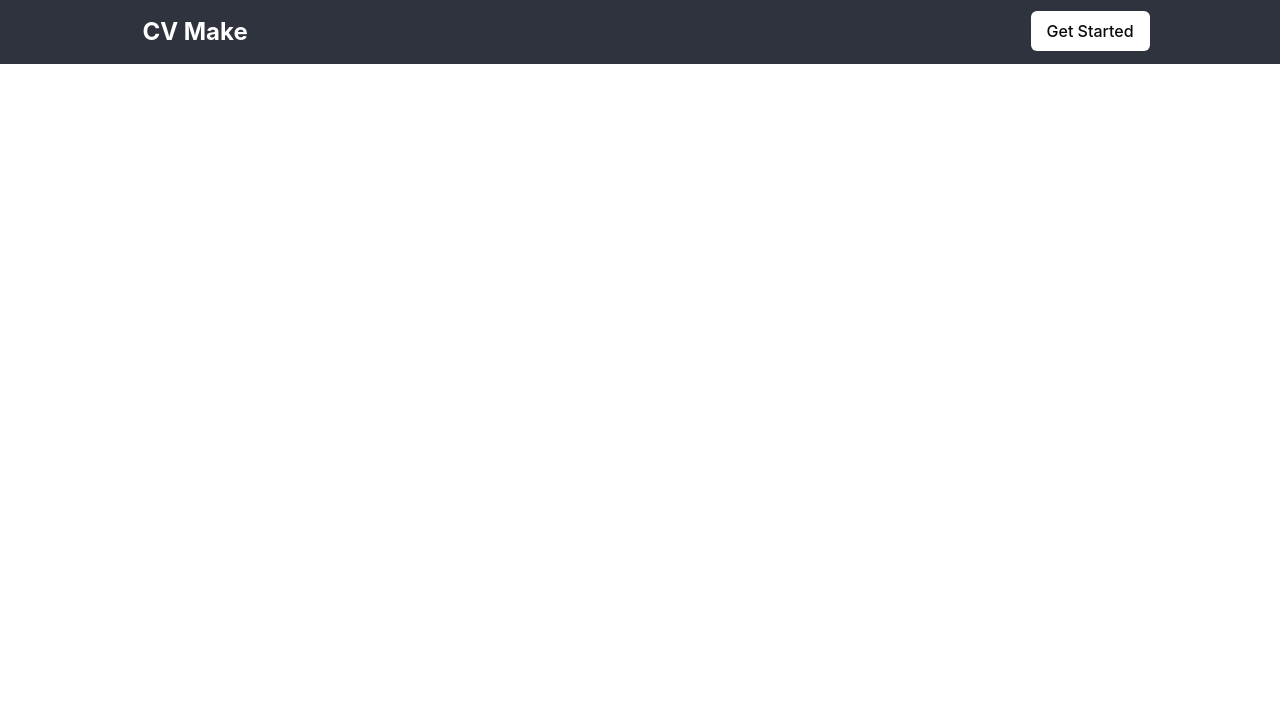
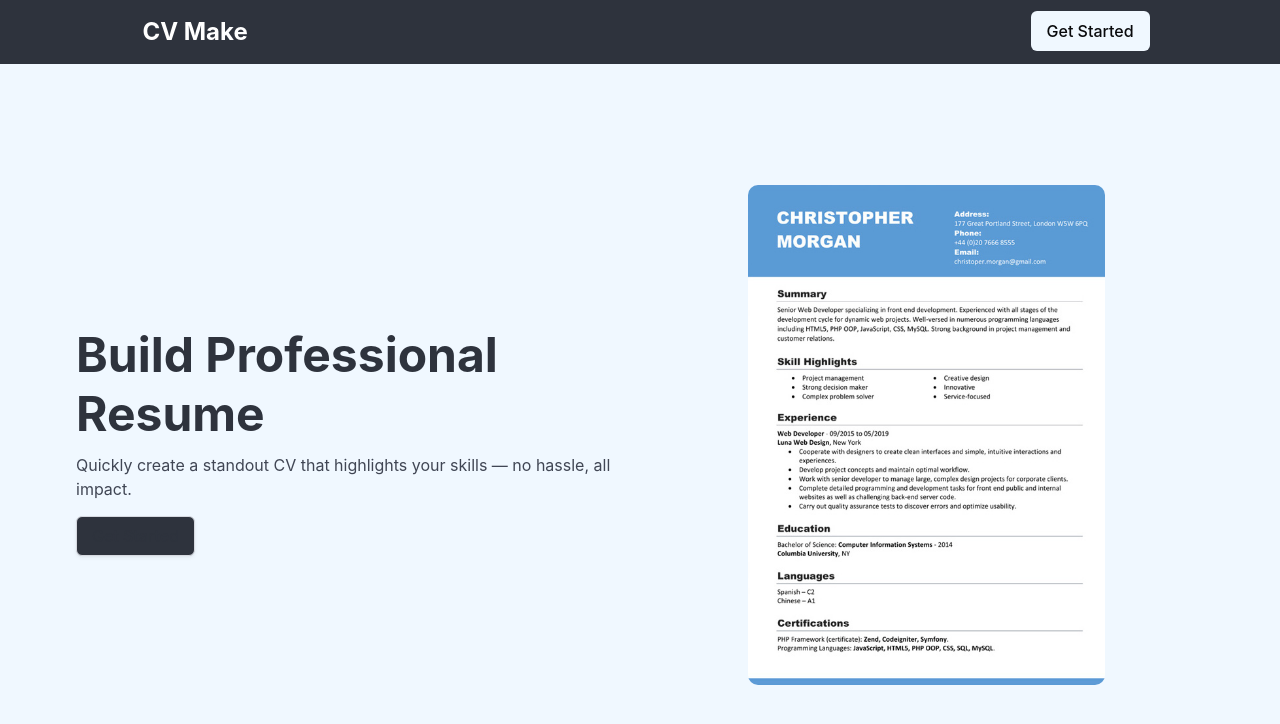
Before and after one commit to higgsboson909/cv-application, a React (Vite) app: page / in a window 1280 px wide. Shown: the top 724 px of the page. Built offline with nearby package versions, Linux system fonts and the light colour scheme.

Commit message:
Finish the Main Content Comp

```diff
--- a/src/App.jsx
+++ b/src/App.jsx
@@ -1,11 +1,13 @@
 import { useState } from 'react'
 import Header from './components/Header'
+import Hero from './components/Hero'
 
 function App() {
 
   return (
     <>
       <Header></Header>
+      <Hero></Hero>
     </>
 
   )
--- a/src/components/Header.jsx
+++ b/src/components/Header.jsx
@@ -1,4 +1,5 @@
 export default function Header() {
+
   return (
     <>
       <nav
@@ -6,16 +7,16 @@ export default function Header() {
         role="navigation"
         aria-label="main navigation"
       >
-        <div class="column is-2"></div>
+        <div className="column is-2"></div>
 
         <div className="navbar-brand column is-four-fifths is-flex is-justify-content-space-between">
           <a className="navbar-item is-capitalized has-text-weight-bold is-size-4 has-text-info-100">
             CV Make
           </a>
-          <button class=" button is-normal is-white">Get Started</button>
+          <button className=" button is-normal is-white">Get Started</button>
         </div>
 
-        <div class="column is-2"></div>
+        <div className="column is-2"></div>
       </nav>
     </>
   );
--- /dev/null
+++ b/src/components/Hero.jsx
@@ -0,0 +1,27 @@
+import cv_image from "../assets/images/cv.jpg";
+const Hero = () => {
+  return (
+    <div class="container is-flex is-align-items-center">
+      <div className="column is-6 is-flex-column">
+        <div className="is-flex is-flex-direction-column left-column">
+          <h1 className="is-size-1 has-text-left has-text-weight-bold has-text-grey-darker">
+            Build Professional<br></br> Resume
+          </h1>
+          <div className="has-text-grey-dark">
+            Quickly create a standout CV that highlights your skills — no
+            hassle, all impact.
+          </div>
+          <button className="button is-normal has-background-grey-darker">
+            Get Started
+          </button>
+        </div>
+      </div>
+      <div className="column is-1"></div>
+      <div className="column is-6">
+        <img src={cv_image} alt="CV" />
+      </div>
+    </div>
+  );
+};
+
+export default Hero;
--- a/src/styles/global.css
+++ b/src/styles/global.css
@@ -1,3 +1,15 @@
+#root {
+    height: 100%;
+}
+html, body{
+    background-color: aliceblue;
+    height: 100%;
+}
+
+#root {
+    display: flex;
+    flex-direction: column;
+}
 a.navbar-item {
     top: 0.4rem;
     align-self: center;
@@ -12,3 +24,29 @@ a.navbar-item:hover {
     align-self: center;
     top: 0.3rem;
 }
+button.is-normal {
+    background-color: aliceblue;
+}
+
+/* container section  */
+.container {
+    flex: 1;
+}
+
+.column h1 {
+    line-height: normal;
+}
+
+.left-column {
+    gap: 10px;
+}
+
+button.is-normal.has-background-grey-darker {
+    align-self:start;
+}
+
+.column img {
+    height: 500px;
+    width: auto;
+    border-radius: 10px;
+}
```
Also changed, not shown: src/assets/images/cv.jpg (added).
